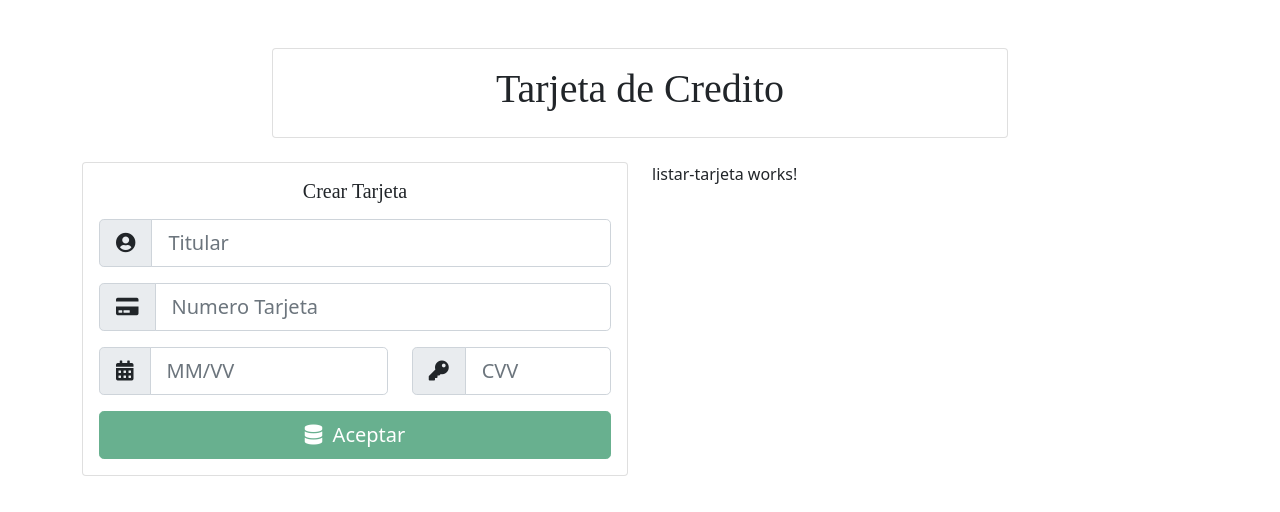
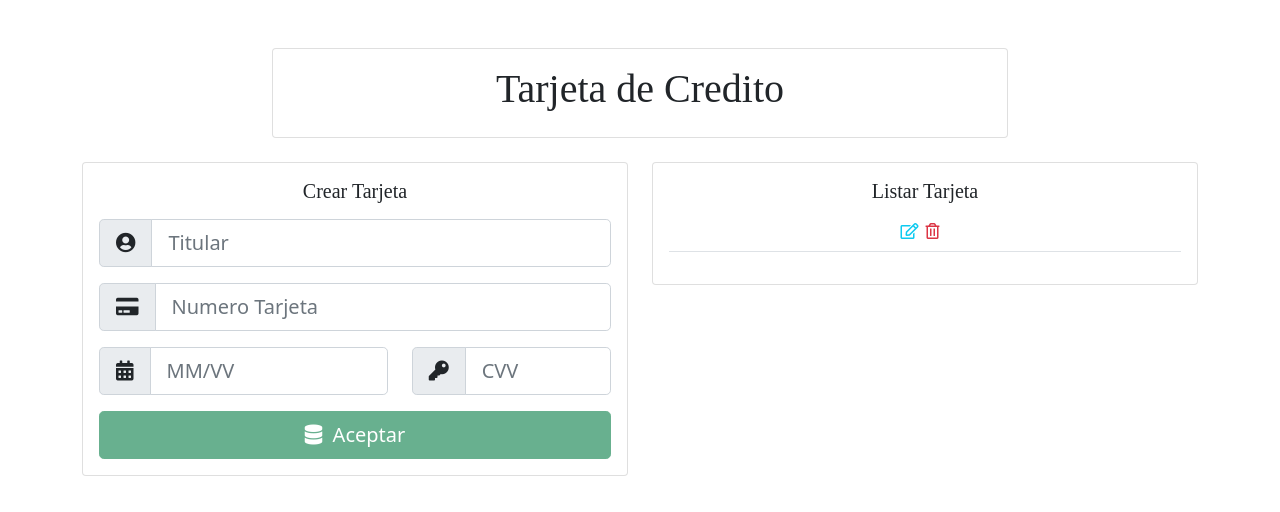
Before and after one commit to Daniel151505/Aplicacion-Tarjeta-de-Credito, an Angular app in the folder Aplicacion-Tarjeta-de-Credito/: page / in a window 1280 px wide. Shown: the top 512 px of the page. Built offline with nearby package versions, Linux system fonts and the light colour scheme; a web font is replaced by a local one.

Commit message:
Vista Listar Tarjeta

```diff
--- a/Aplicacion-Tarjeta-de-Credito/src/app/components/listar-tarjeta/listar-tarjeta.component.html
+++ b/Aplicacion-Tarjeta-de-Credito/src/app/components/listar-tarjeta/listar-tarjeta.component.html
@@ -1 +1,18 @@
-<p>listar-tarjeta works!</p>
+<div class="card">
+    <div class="card-body">
+        <h5 class="titulo">Listar Tarjeta</h5>
+        <table class="table">
+            <tbody>
+                <tr>
+                    <td></td>
+                    <td></td>
+                    <td></td>
+                    <td>
+                        <i class="far fa-edit text-info"></i>
+                        <i class="far fa-trash-alt text-danger"></i>
+                    </td>
+                </tr>
+            </tbody>
+        </table>
+    </div>
+</div>
```
